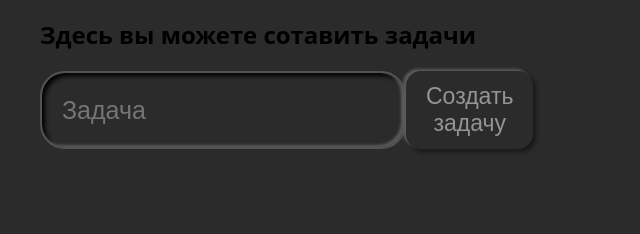
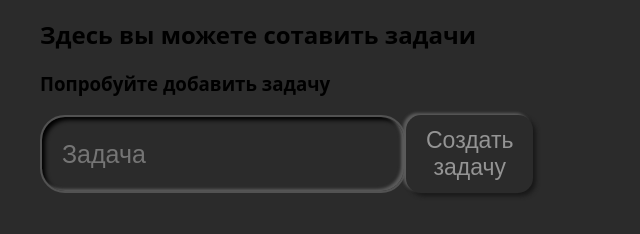
Before and after one commit to khavanskiyserhio/to_do_list, a plain HTML site: page index.html in a window 1280 px wide. Shown: the part 86-320 px from the top of the page, without its empty margins (0-640 px from the left). Drawn offline with Linux system fonts and the light colour scheme.

Commit message:
commit all Canges

```diff
--- a/index.html
+++ b/index.html
@@ -9,6 +9,7 @@
 <body>
     <h1>To Do List by SerhioBladeStone</h1>
     <h2>Здесь вы можете сотавить задачи</h2>
+    <h3>Попробуйте добавить задачу</h3>
     <script src="main.js" ></script>
 </body>
 </html>
```
